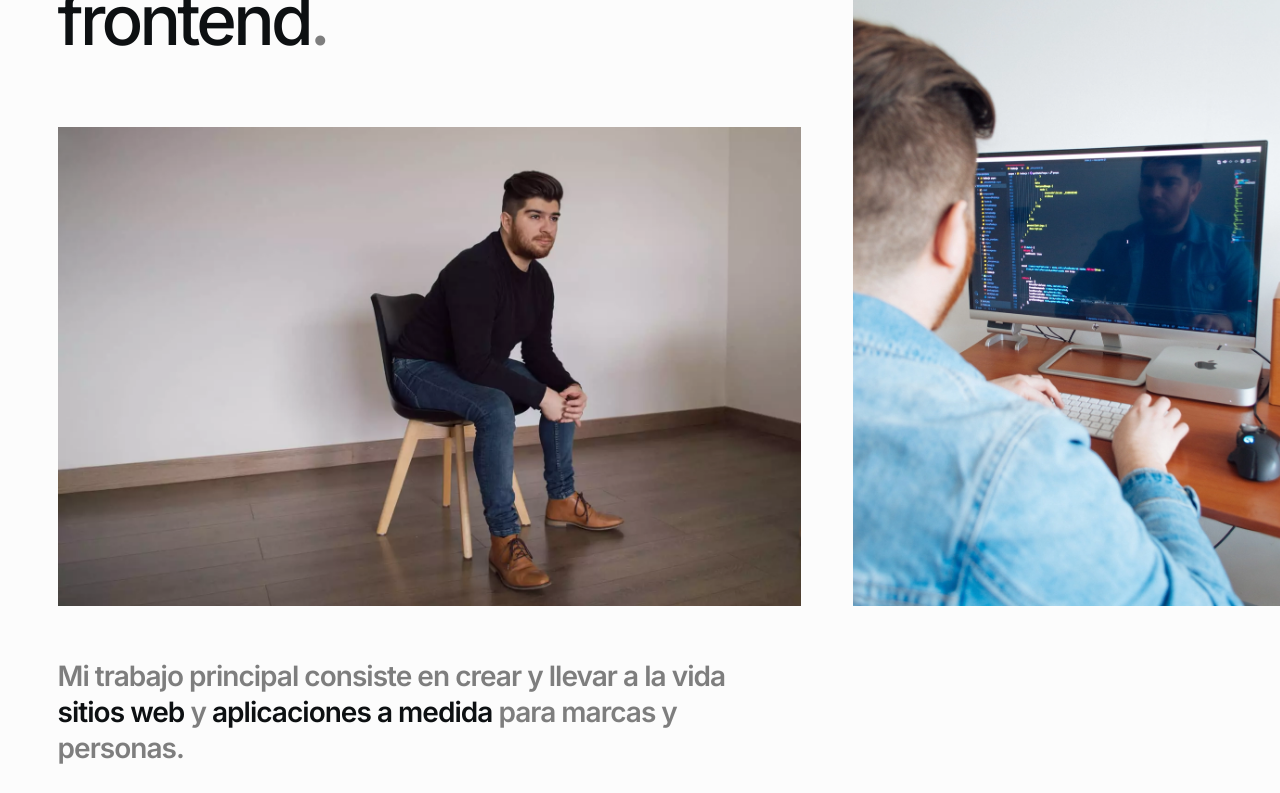
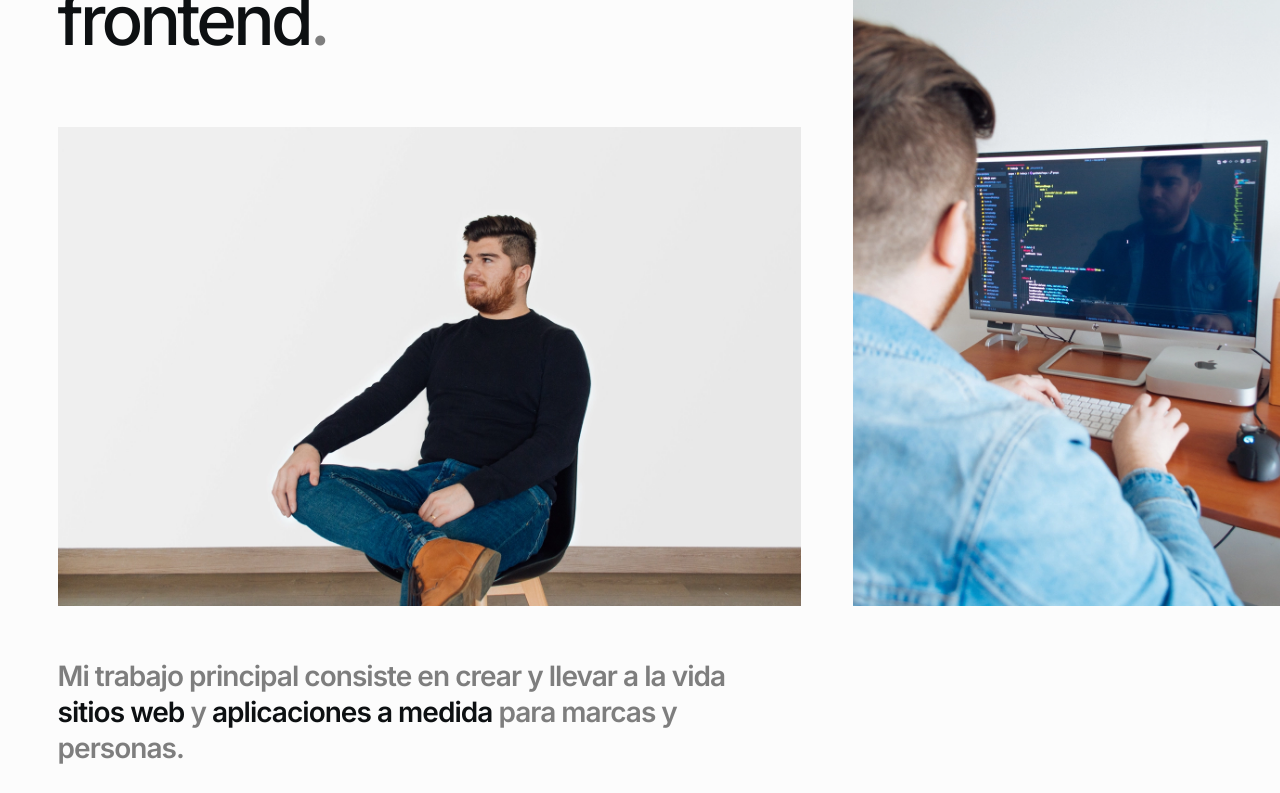
Before and after one commit to dandelior/juanberrios-21, a Next.js app: page / in a window 1280 px wide. Shown: the part 520-1313 px from the top of the page. Built offline with nearby package versions, Linux system fonts and the light colour scheme.

Commit message:
back to another picture

```diff
--- a/parts/PresentationHome.js
+++ b/parts/PresentationHome.js
@@ -25,7 +25,7 @@ const PresentationHome = () => {
             transition={{ ease: "easeInOut", delay: 0.7, duration: 0.5 }}
           >
             <Image
-              src="/img/me_5.webp"
+              src="/img/me_3.webp"
               alt="Este soy yo"
               layout="fill"
               objectFit="cover"
```
